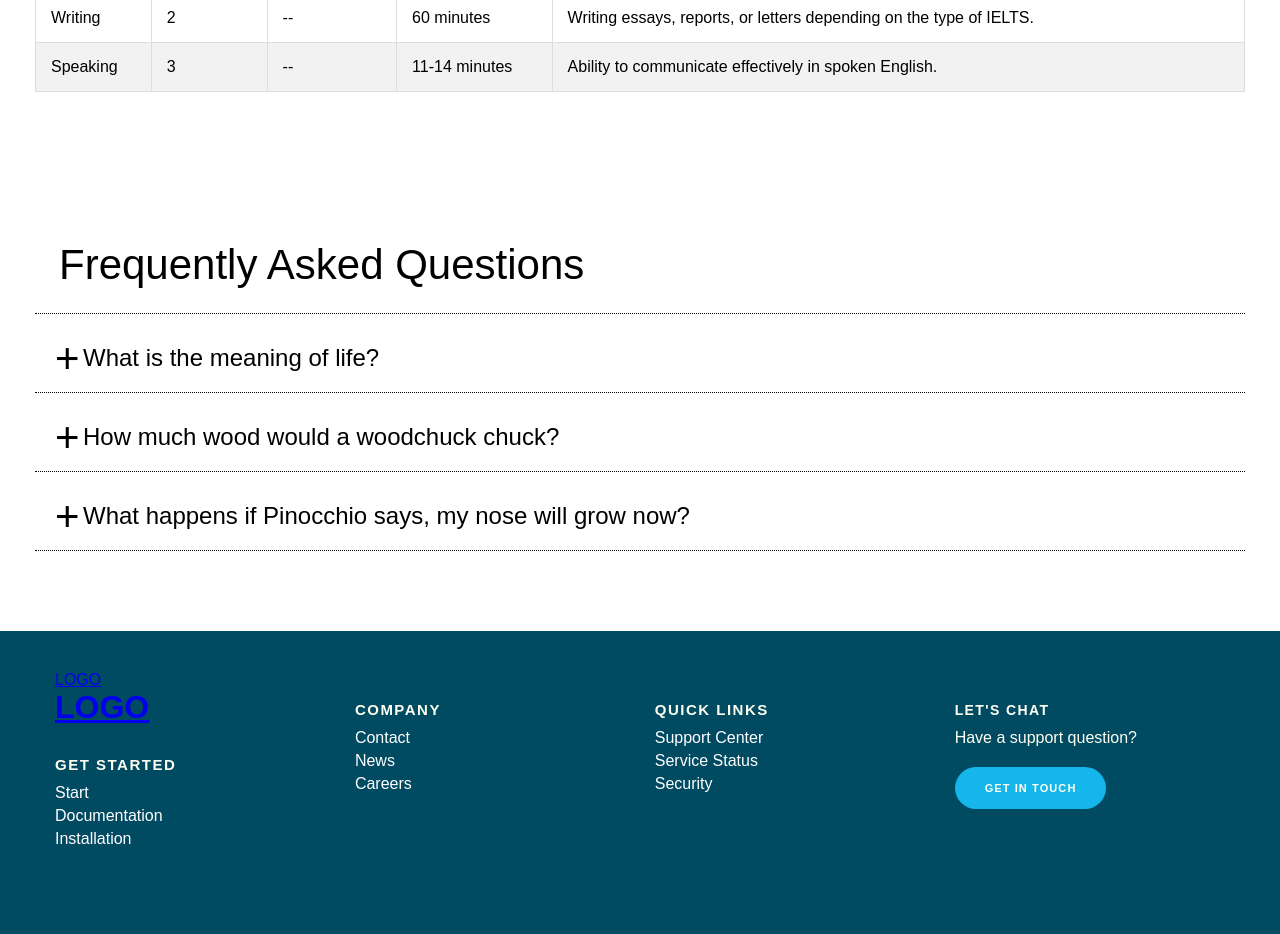
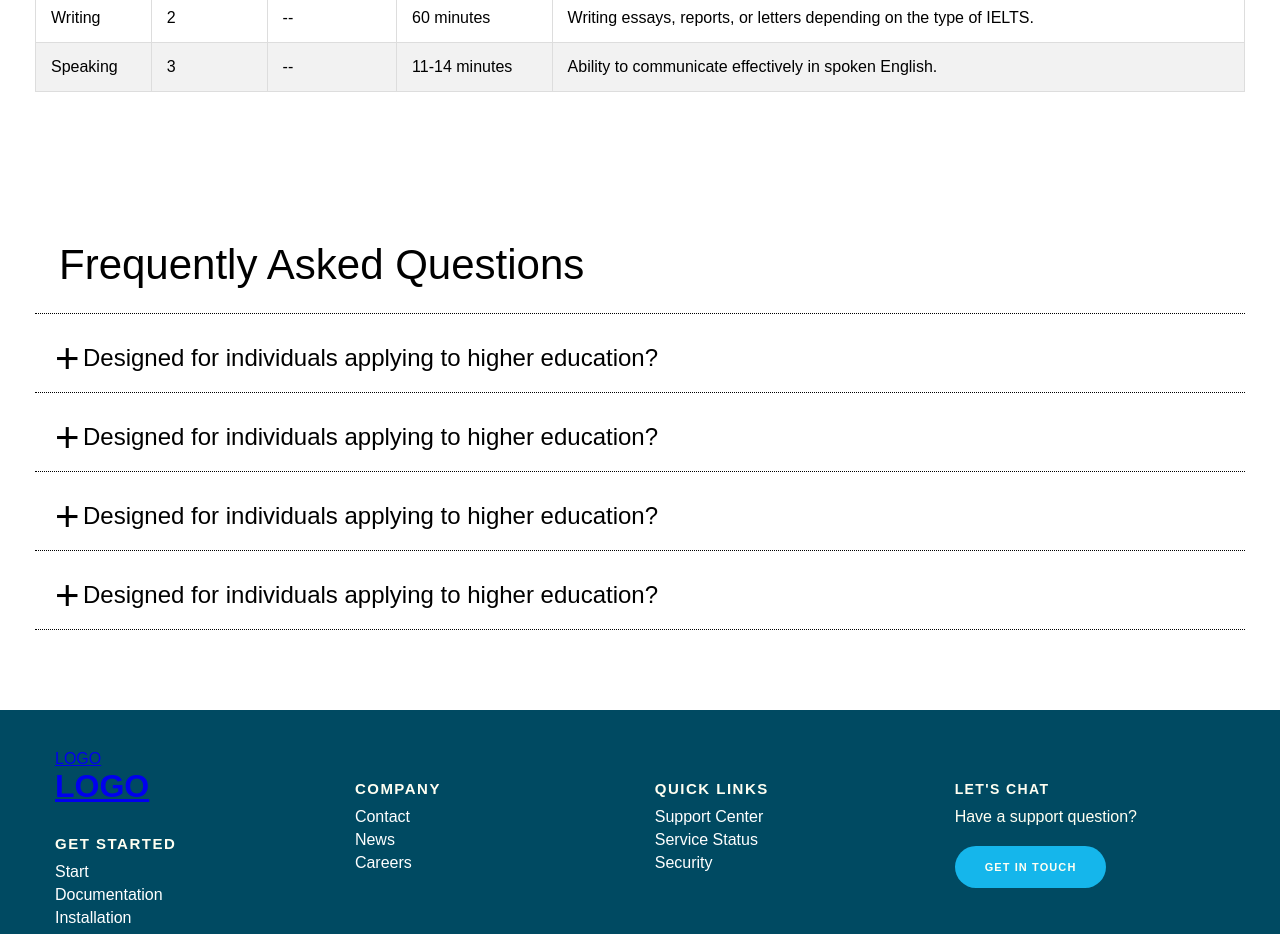
Before and after one commit to mahfuz-ta09/nrc-london, a Next.js app: page /TestPrep/ielts in a window 1280 px wide. Shown: the part 2060-2994 px from the top of the page. Built offline with nearby package versions, Linux system fonts and the light colour scheme; a web font is replaced by a local one.

Commit message:
faq->reusable component

```diff
--- a/public/t.json
+++ b/public/t.json
@@ -3,6 +3,24 @@
       "name": "IELTS",
       "purpose": "Tests English language proficiency for academic, migration, and general purposes.",
       "targetAudience": "Non-native English speakers seeking higher education, employment, or migration opportunities.",
+      "faq":[
+        {
+          "question":"Designed for individuals applying to higher education?",
+          "answer":"Designed for individuals applying to higher education?Designed for individuals applying to higher educationDesigned for individuals applying to higher education"
+        },
+        {
+          "question":"Designed for individuals applying to higher education?",
+          "answer":"Designed for individuals applying to higher education?Designed for individuals applying to higher educationDesigned for individuals applying to higher education"
+        },
+        {
+          "question":"Designed for individuals applying to higher education?",
+          "answer":"Designed for individuals applying to higher education?Designed for individuals applying to higher educationDesigned for individuals applying to higher education"
+        },
+        {
+          "question":"Designed for individuals applying to higher education?",
+          "answer":"Designed for individuals applying to higher education?Designed for individuals applying to higher educationDesigned for individuals applying to higher education"
+        }
+      ],
       "types": [
         {
           "type": "IELTS Academic",
@@ -145,6 +163,7 @@
       "name": "SAT",
       "purpose": "Assesses college readiness and scholarship eligibility.",
       "targetAudience": "High school students applying to undergraduate programs.",
+
       "format": [
         {
           "module": "Reading",
--- a/src/app/(withnavbar)/TestPrep/[test]/page.tsx
+++ b/src/app/(withnavbar)/TestPrep/[test]/page.tsx
@@ -1,6 +1,6 @@
 'use client'
-import FAQ from '@/component/additional/FAQ/FAQ';
 import Footer from '@/component/shared/Footer/Footer';
+import FAQ from '@/component/UI/FAQ/FAQ';
 import '@/css/TestPrep/CommonStyle.css'
 import { usePathname } from "next/navigation"
 import { useEffect, useState } from 'react'
@@ -17,6 +17,10 @@ interface TestType {
         questions?: number;
         duration: string;
         focus: string;
+    }>;
+    faq?: Array<{
+        question: string;
+        answer: string;
     }>;
     types?: Array<{
         type: string;
@@ -44,7 +48,7 @@ const Page = () => {
                 }
             })
             .catch((error) => console.error("Failed to fetch data:", error));
-    }, [paths])
+    }, [])
 
     const [formData, setFormData] = useState({
         fullName: "",
@@ -69,7 +73,7 @@ const Page = () => {
         e.preventDefault();
         console.log(formData);
     }
-      console.log(test)
+      console.log(test?.faq)
 
     return (
         <div className='element-container'>
@@ -258,7 +262,7 @@ const Page = () => {
                     </table>
                 </div>
             </div>
-            <FAQ />
+            <FAQ items={test?.faq} title="Frequently Asked Questions"/>
             <Footer />
         </div>
 
--- /dev/null
+++ b/src/component/UI/FAQ/FAQ.tsx
@@ -0,0 +1,34 @@
+import '@/css/additional/FAQ/FAQ.css';
+
+interface FAQItem {
+  question?: string;
+  answer?: string;
+}
+
+interface FAQProps {
+  items?: FAQItem[];
+  title?: string;
+}
+
+const FAQ: React.FC<FAQProps> = ({ items, title = "Frequently Asked Questions" }) => {
+    // console.log(items)
+    return (
+        <div className="faq-container">
+        <div className="faq-content">
+            {title && <div className="faq-header">{title}</div>}
+            <div className="faq-questions">
+            {items?.map((item, index) => (
+                <div className="faq-question" key={index}>
+                <input id={`q${index}`} type="checkbox" className="panel" />
+                <div className="plus">+</div>
+                <label htmlFor={`q${index}`} className="panel-title">{item.question}</label>
+                <div className="panel-content">{item.answer}</div>
+                </div>
+            ))}
+            </div>
+        </div>
+        </div>
+    )
+};
+
+export default FAQ;
```
